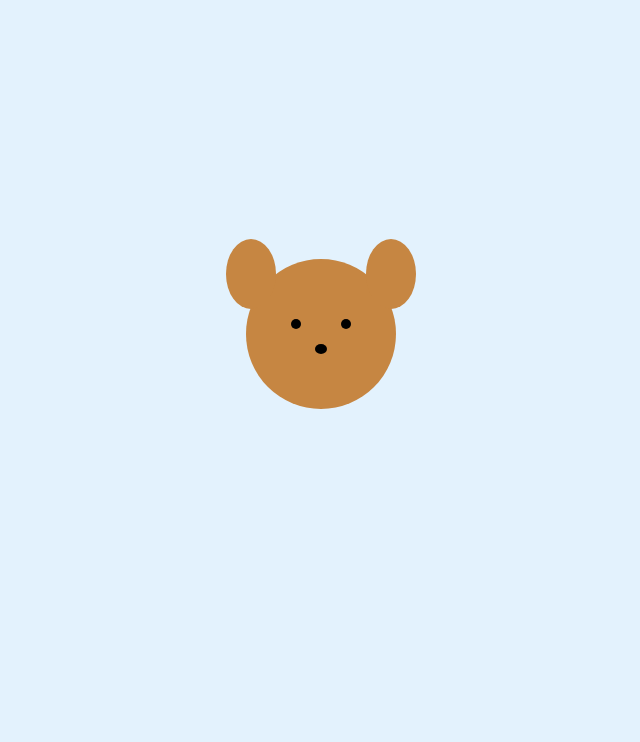
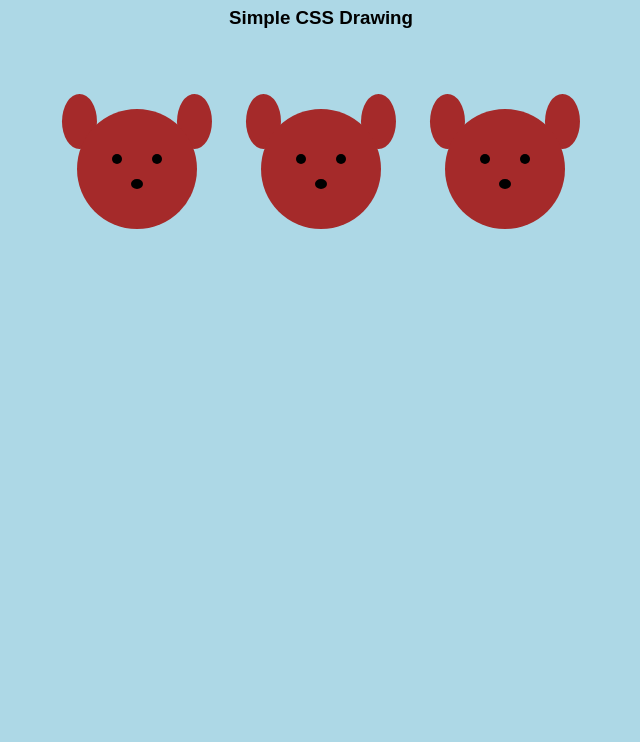
Before and after one commit to LAVANYAABINAYAA14/Puppy-shop, a plain HTML site: page drawing.html in a window 1280 px wide. Shown: the part 74-816 px from the top of the page, without its empty margins (319-959 px from the left). Drawn offline with Linux system fonts and the light colour scheme.

Commit message:
Revise puppy drawing HTML structure and styles

```diff
--- a/drawing.html
+++ b/drawing.html
@@ -1,47 +1,48 @@
 <!DOCTYPE html>
 <html>
 <head>
-    <title>Puppy Drawing</title>
+    <title>Puppy Drawings</title>
+
     <style>
-        :root {
-            --puppy-color: #c68642; /* CHANGE THIS COLOR */
+        body {
+            background-color: lightblue;
+            text-align: center;
+            font-family: Arial;
         }
 
-        body {
-            background-color: #e3f2fd;
-            display: flex;
-            justify-content: center;
-            align-items: center;
-            height: 100vh;
+        :root {
+            --dog-color: brown;   /* CHANGE COLOR NAME HERE */
+        }
+
+        .row {
+            margin-top: 50px;
         }
 
         .puppy {
+            display: inline-block;
+            margin: 30px;
             position: relative;
         }
 
-        .head {
-            width: 150px;
-            height: 150px;
-            background-color: var(--puppy-color);
+        .face {
+            width: 120px;
+            height: 120px;
+            background-color: var(--dog-color);
+            border-radius: 50%;
+            position: relative;
+        }
+
+        .ear {
+            width: 35px;
+            height: 55px;
+            background-color: var(--dog-color);
+            position: absolute;
+            top: -15px;
             border-radius: 50%;
         }
 
-        .ear {
-            width: 50px;
-            height: 70px;
-            background-color: var(--puppy-color);
-            position: absolute;
-            top: -20px;
-            border-radius: 50%;
-        }
-
-        .ear.left {
-            left: -20px;
-        }
-
-        .ear.right {
-            right: -20px;
-        }
+        .ear.left { left: -15px; }
+        .ear.right { right: -15px; }
 
         .eye {
             width: 10px;
@@ -49,39 +50,61 @@
             background-color: black;
             border-radius: 50%;
             position: absolute;
-            top: 60px;
+            top: 45px;
         }
 
-        .eye.left {
-            left: 45px;
-        }
-
-        .eye.right {
-            right: 45px;
-        }
+        .eye.left { left: 35px; }
+        .eye.right { right: 35px; }
 
         .nose {
             width: 12px;
             height: 10px;
             background-color: black;
             position: absolute;
-            top: 85px;
-            left: 69px;
+            top: 70px;
+            left: 54px;
             border-radius: 50%;
         }
     </style>
 </head>
+
 <body>
 
-    <div class="puppy">
-        <div class="ear left"></div>
-        <div class="ear right"></div>
+    <h1>Our Cute Puppies 🐶</h1>
+    <h3>Simple CSS Drawing</h3>
 
-        <div class="head">
-            <div class="eye left"></div>
-            <div class="eye right"></div>
-            <div class="nose"></div>
+    <div class="row">
+
+        <div class="puppy">
+            <div class="ear left"></div>
+            <div class="ear right"></div>
+            <div class="face">
+                <div class="eye left"></div>
+                <div class="eye right"></div>
+                <div class="nose"></div>
+            </div>
         </div>
+
+        <div class="puppy">
+            <div class="ear left"></div>
+            <div class="ear right"></div>
+            <div class="face">
+                <div class="eye left"></div>
+                <div class="eye right"></div>
+                <div class="nose"></div>
+            </div>
+        </div>
+
+        <div class="puppy">
+            <div class="ear left"></div>
+            <div class="ear right"></div>
+            <div class="face">
+                <div class="eye left"></div>
+                <div class="eye right"></div>
+                <div class="nose"></div>
+            </div>
+        </div>
+
     </div>
 
 </body>
```
